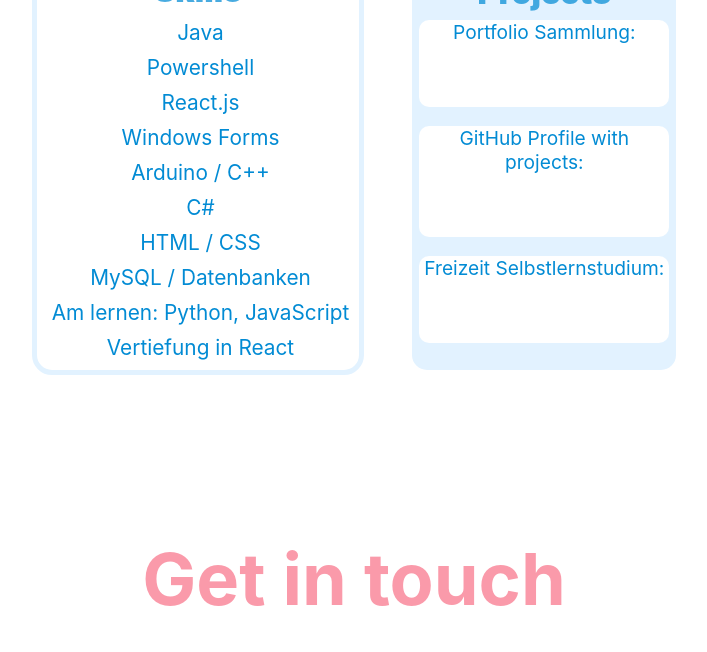
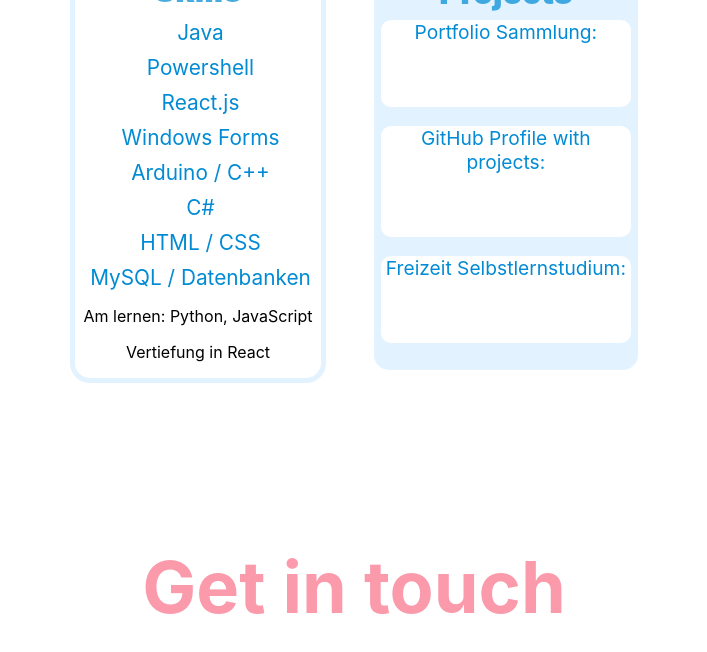
Before and after one commit to marianives/marianivesgallo.ch, a React app: page / in a window 1280 px wide. Shown: the part 2842-3494 px from the top of the page, without its empty margins (286-993 px from the left). Built offline with nearby package versions, Linux system fonts and the light colour scheme; some icons are missing.

Commit message:
updates in .css

```diff
--- a/src/components/Skills.js
+++ b/src/components/Skills.js
@@ -33,8 +33,8 @@ const Skills = () => {
             <a href='https://portfolio.bbbaden.ch/user/m-gallo-inf20/modul-105-ddl' className='portfoliolink' target="_blank" rel="noreferrer">
               <p className='sprachen'>MySQL / Datenbanken</p>
             </a>
-            <p className='sprachen'>Am lernen: Python, JavaScript</p>
-            <p className='sprachen'>Vertiefung in React</p>
+            <p className='sprachen2'>Am lernen: Python, JavaScript</p>
+            <p className='sprachen2'>Vertiefung in React</p>
 
 
         </div>
```
